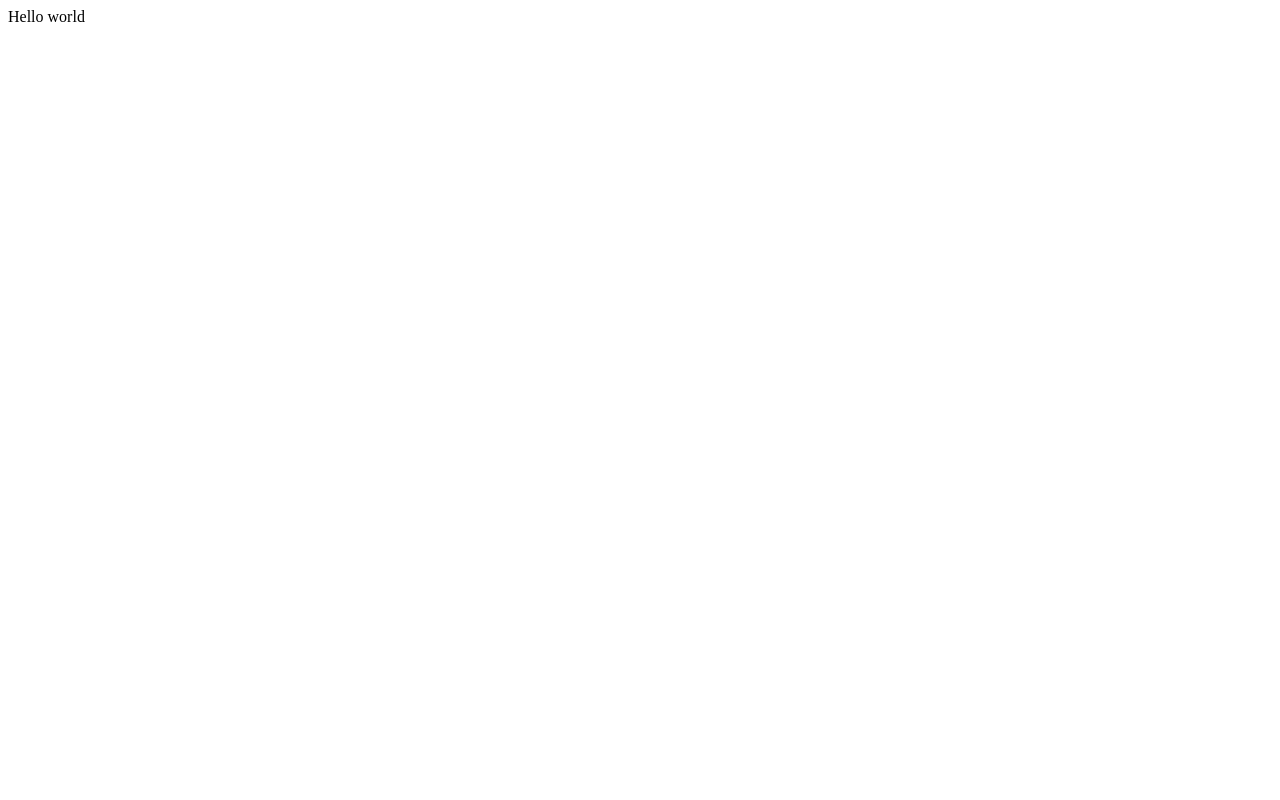
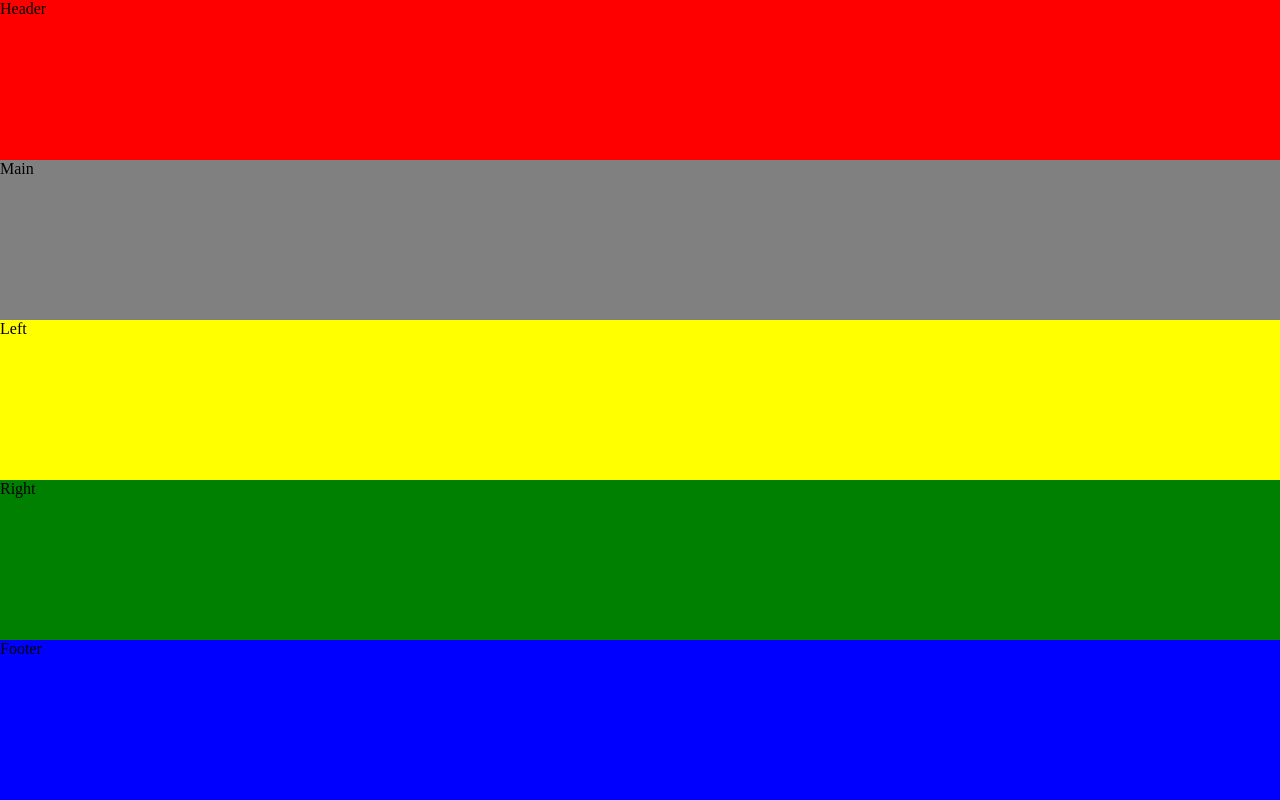
Before and after one commit to ISDriss/web_workshop, a plain HTML site: page index.html in a window 1280 px wide. Drawn offline with Linux system fonts and the light colour scheme.

Commit message:
Tuesday HTML/CSS Workshop

```diff
--- a/index.html
+++ b/index.html
@@ -4,8 +4,15 @@
     <meta charset="UTF-8">
     <meta name="viewport" content="width=device-width, initial-scale=1.0">
     <title>Document</title>
+    <link rel="stylesheet" href="styles.css">
 </head>
 <body>
-    Hello world
+    <div class= "header">Header</div>
+    <div class= "content">
+        <div class="main">Main</div>
+        <div class="left">Left</div>
+        <div class="right">Right</div>
+    </div>
+    <div class="footer">Footer</div>
 </body>
 </html>
--- /dev/null
+++ b/styles.css
@@ -0,0 +1,48 @@
+*{
+    margin: 0;
+    padding: 0;
+    box-sizing: border-box;
+}
+
+body {
+    display: flex;
+    flex-direction: column;
+    height: 100vh;
+}
+
+.header {
+    background-color: red;
+    height: 20vh;
+}
+
+.main {
+    background-color: gray;
+    flex-grow: 1;
+}
+
+.left {
+    background: yellow;
+    flex-grow: 1;
+}
+
+.right {
+    background-color: green;
+    flex-grow: 1;
+}
+
+.footer {
+    background: blue;
+    height:20vh
+}
+
+.content {
+    display: flex;
+    flex-direction: column;
+    flex-grow: 1;
+}
+
+@media  screen and (min-with: 768px) {
+    .content {
+        flex-direction: row;
+    }
+}
```
